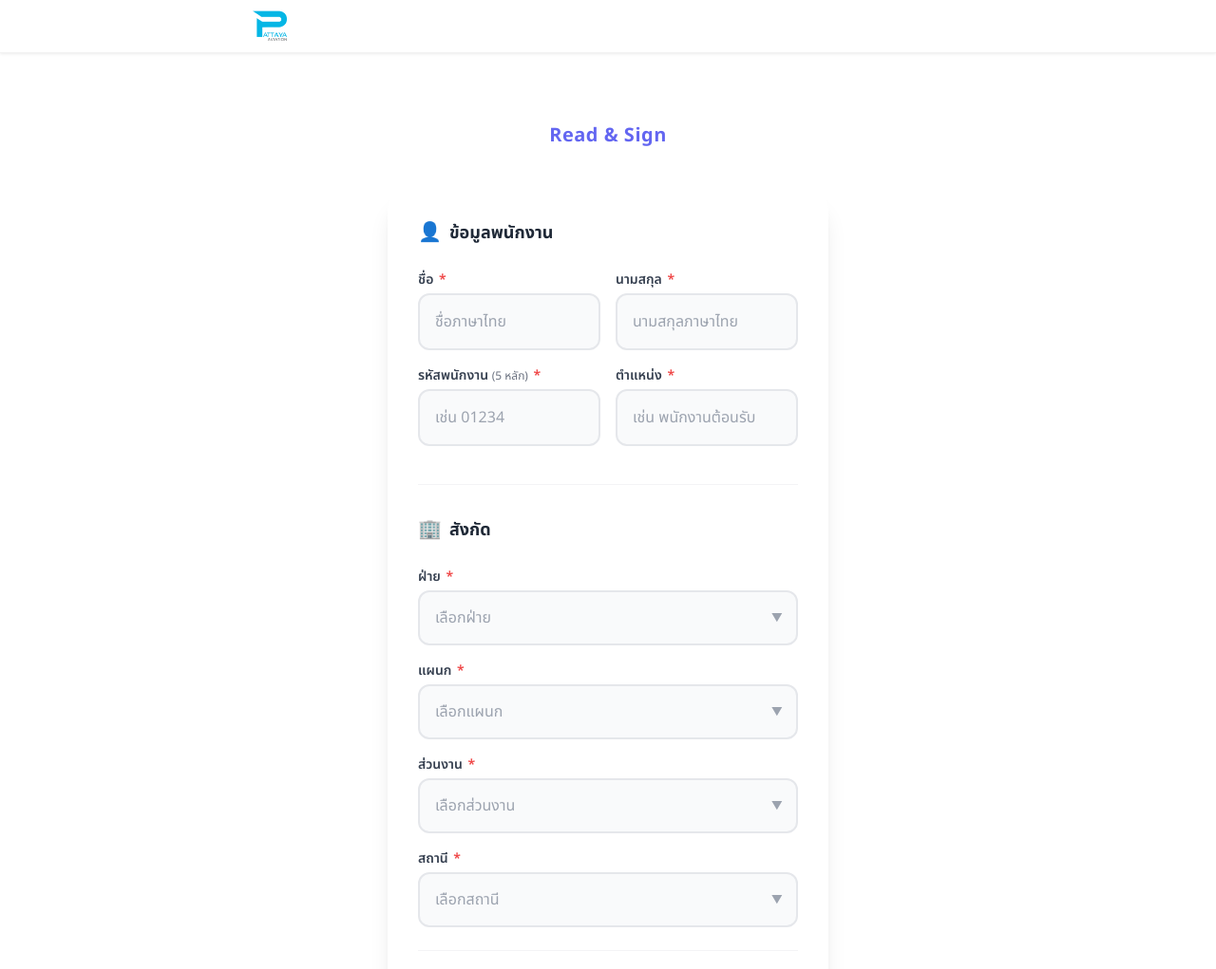
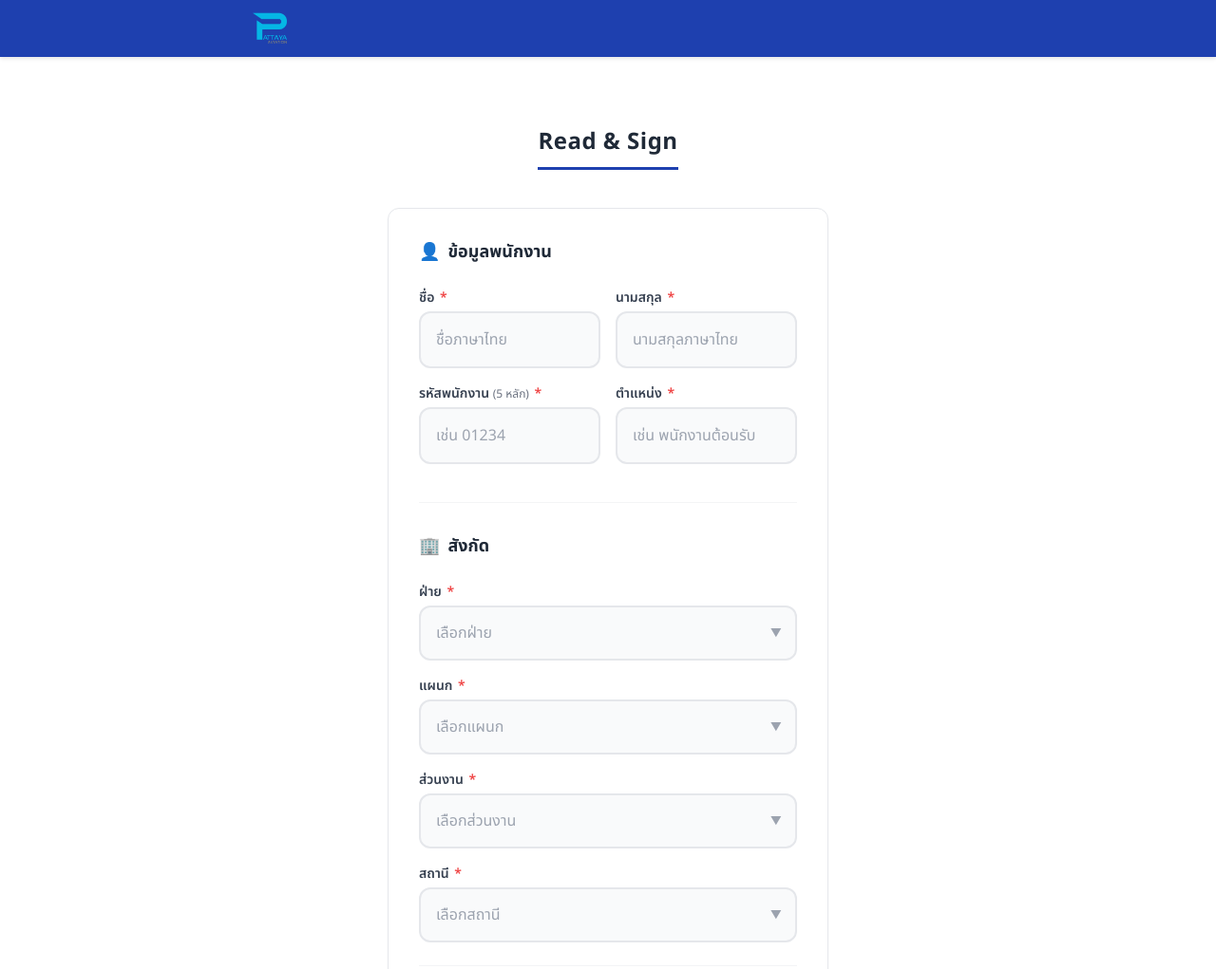
Before and after one commit to pattaya-aviation/rns, a plain HTML site: page index.html in a window 1280 px wide. Shown: the top 1021 px of the page at 95% size. Drawn offline with Linux system fonts and the light colour scheme.

Commit message:
Update style.css

```diff
--- a/style.css
+++ b/style.css
@@ -5,12 +5,12 @@
 
 /* CSS Variables */
 :root {
-  /* Colors */
-  --primary: #6366f1;
-  --primary-dark: #4f46e5;
-  --primary-light: #818cf8;
-  --secondary: #8b5cf6;
-  --accent: #06b6d4;
+  /* Colors - Professional Corporate */
+  --primary: #1e40af;
+  --primary-dark: #1e3a8a;
+  --primary-light: #3b82f6;
+  --secondary: #1e3a8a;
+  --accent: #0369a1;
 
   --success: #10b981;
   --success-bg: #d1fae5;
@@ -119,12 +119,9 @@ body {
   top: 0;
   left: 0;
   right: 0;
-  height: 56px;
-  background: rgba(255, 255, 255, 0.85);
-  backdrop-filter: blur(20px);
-  -webkit-backdrop-filter: blur(20px);
-  box-shadow: 0 1px 3px rgba(0, 0, 0, 0.08);
-  border-bottom: 1px solid rgba(0, 0, 0, 0.05);
+  height: 60px;
+  background: var(--primary);
+  box-shadow: 0 2px 4px rgba(0, 0, 0, 0.1);
   z-index: 100;
 }
 
@@ -156,11 +153,13 @@ body {
 }
 
 .header-title {
-  font-size: var(--font-size-xl);
+  font-size: var(--font-size-2xl);
   font-weight: 700;
-  color: var(--primary);
+  color: var(--gray-800);
   margin: 0;
   letter-spacing: 0.5px;
+  padding-bottom: var(--spacing-sm);
+  border-bottom: 3px solid var(--primary);
 }
 
 .logo-img {
@@ -207,9 +206,10 @@ body {
 .form-card {
   flex: 1;
   background: var(--white);
-  border-radius: var(--radius-2xl);
+  border-radius: var(--radius-lg);
   padding: var(--spacing-lg);
-  box-shadow: var(--shadow-xl);
+  border: 1px solid var(--gray-200);
+  box-shadow: none;
 }
 
 /* Form Sections */
@@ -232,7 +232,8 @@ body {
 }
 
 .section-icon {
-  font-size: var(--font-size-xl);
+  font-size: var(--font-size-lg);
+  color: var(--primary);
 }
 
 .section-header h2 {
@@ -539,13 +540,13 @@ select:invalid {
   font-weight: 700;
   font-family: inherit;
   color: var(--white);
-  background: linear-gradient(135deg, var(--primary) 0%, var(--secondary) 100%);
+  background: var(--primary);
   border: none;
-  border-radius: var(--radius-xl);
+  border-radius: var(--radius-md);
   cursor: pointer;
   overflow: hidden;
   transition: all var(--transition-base);
-  box-shadow: 0 4px 15px rgba(99, 102, 241, 0.4);
+  box-shadow: 0 2px 4px rgba(0, 0, 0, 0.2);
 }
 
 .btn-submit:not(:disabled):hover {
```
